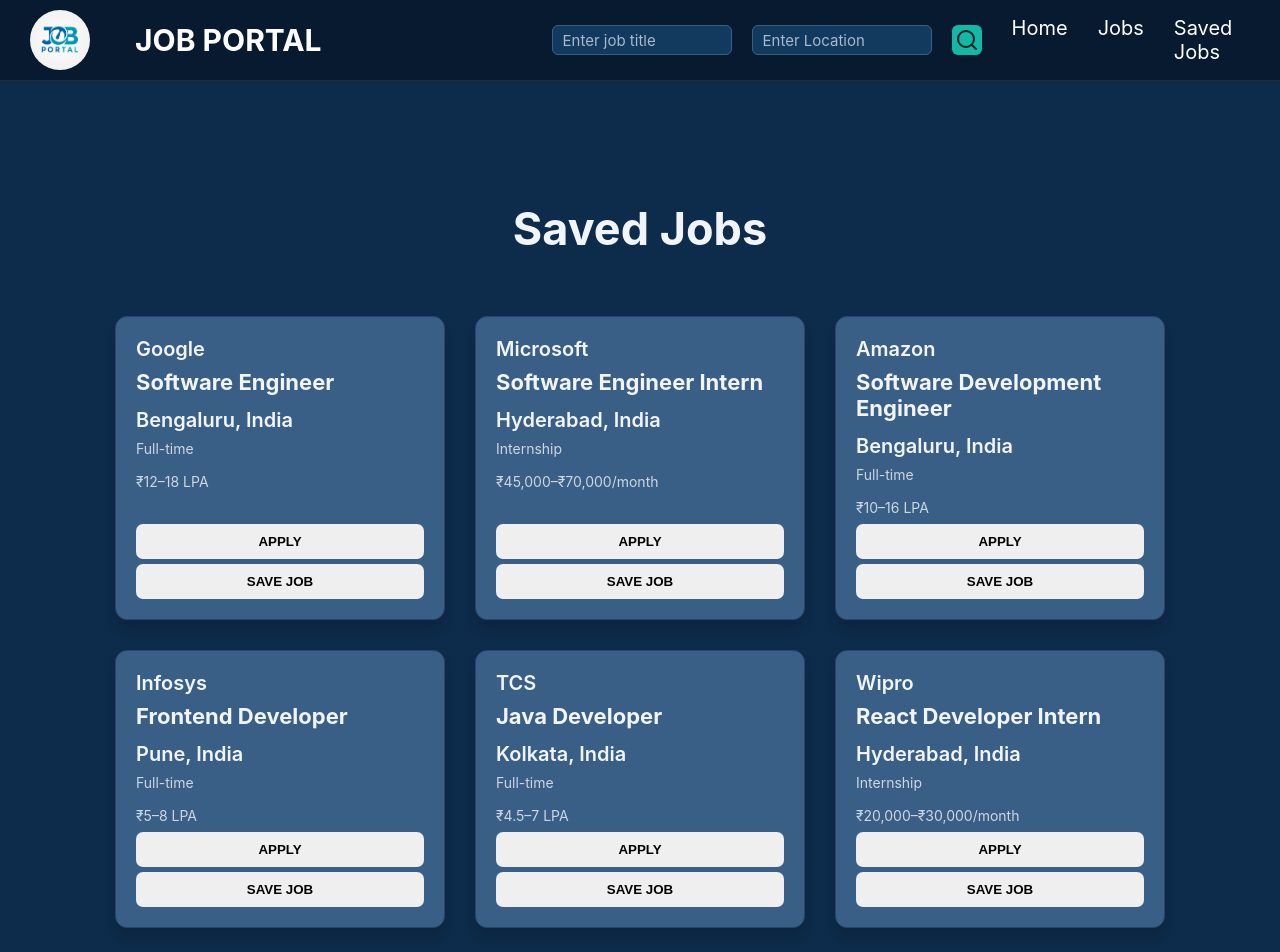
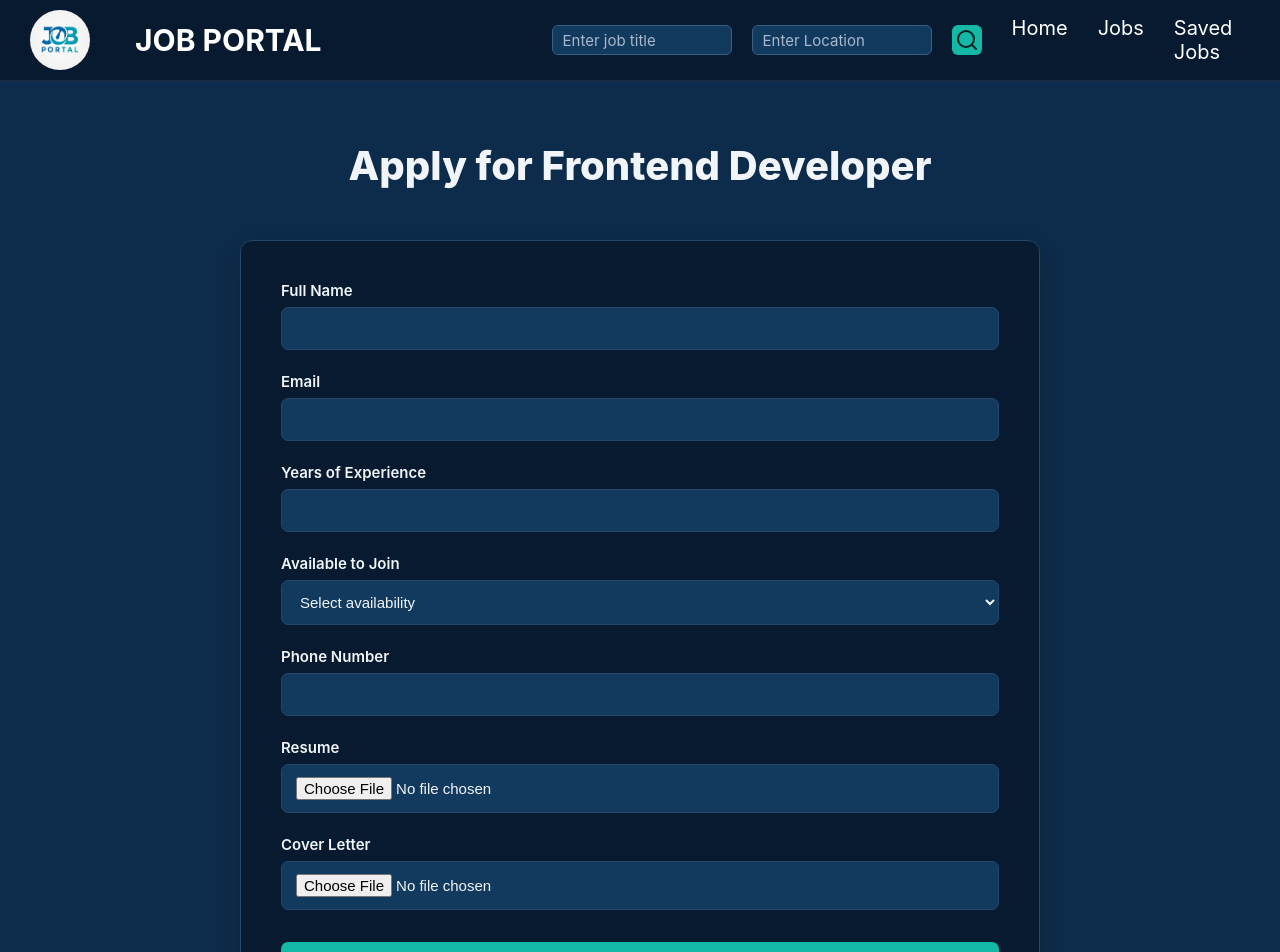
Before and after one commit to Rabisingh-26/job-portal, a React (Vite) app: page / in a window 1280 px wide. Shown: the top 952 px of the page. Built offline with nearby package versions, Linux system fonts and the light colour scheme.

Commit message:
Buildand Style the Apply job page

```diff
--- a/src/App.jsx
+++ b/src/App.jsx
@@ -4,6 +4,7 @@
 import Jobs from './pages/Jobs'
 import JobDetails from './pages/JobDetails'
 import SavedJobs from './pages/SavedJobs'
+import Apply from './pages/Apply'
 
 
 const App = () => {
@@ -12,7 +13,7 @@
 
 
       <Navbar />
-      <SavedJobs />
+      <Apply />
 
 
 
--- a/src/index.css
+++ b/src/index.css
@@ -871,3 +871,120 @@
   justify-content: center;
 
 }
+
+/* Apply page styling */
+
+/* Page heading */
+.apply-container h2 {
+  text-align: center;
+  margin: 60px auto 0;
+  font-size: 40px;
+  font-weight: 800;
+}
+
+/* Main form */
+.apply-form {
+  display: flex;
+  flex-direction: column;
+  align-items: center;
+  gap: 22px;
+
+  width: 80%;
+  max-width: 800px;
+
+  margin: 50px auto 0;
+  padding: 40px;
+
+  background-color: var(--primary);
+  border: 1px solid var(--border);
+  border-radius: 12px;
+  box-shadow: 0 10px 25px rgba(0, 0, 0, 0.15);
+}
+
+/* Each field */
+.form-group {
+  display: flex;
+  flex-direction: column;
+  gap: 7px;
+  width: 100%;
+}
+
+/* Labels */
+.form-group label {
+  font-size: 15px;
+  font-weight: 600;
+  color: var(--text);
+}
+
+/* Inputs and select */
+.form-group input,
+.form-group select,
+.form-group textarea {
+  width: 100%;
+  padding: 12px 14px;
+
+  background-color: var(--input-bg);
+  color: var(--text);
+
+  border: 1px solid var(--border);
+  border-radius: 7px;
+
+  font-size: 15px;
+  outline: none;
+
+  transition: border-color 0.2s ease, box-shadow 0.2s ease;
+}
+
+/* Placeholder */
+.form-group input::placeholder,
+.form-group textarea::placeholder {
+  color: var(--placeholder);
+  opacity: 1;
+}
+
+/* Focus state */
+.form-group input:focus,
+.form-group select:focus,
+.form-group textarea:focus {
+  border-color: var(--accent);
+  box-shadow: 0 0 0 2px rgba(20, 184, 166, 0.15);
+}
+
+
+
+/* Remove number input arrows */
+input[type="number"]::-webkit-inner-spin-button,
+input[type="number"]::-webkit-outer-spin-button {
+  -webkit-appearance: none;
+  margin: 0;
+}
+
+input[type="number"] {
+  appearance: textfield;
+}
+
+/* Submit button */
+.apply-form button[type="submit"] {
+  width: 100%;
+  padding: 12px 20px;
+
+  margin-top: 10px;
+
+  border: none;
+  border-radius: 7px;
+
+  background-color: var(--accent);
+  color: var(--on-accent);
+
+  font-size: 16px;
+  font-weight: 700;
+
+  cursor: pointer;
+
+  transition: background-color 0.2s ease, transform 0.2s ease;
+}
+
+.apply-form button[type="submit"]:hover {
+  background-color: var(--accent-hover);
+  transform: translateY(-2px);
+}
--- a/src/pages/Apply.jsx
+++ b/src/pages/Apply.jsx
@@ -0,0 +1,71 @@
+import React from 'react'
+
+const Apply = () => {
+  return (
+   <main className='apply-container'>
+    <h2>Apply for Frontend Developer</h2>
+
+    <form className='apply-form'>
+
+
+        <div className="form-group">
+            <label htmlFor="name">Full Name</label>
+            <input type="text" id="name" name="name" />
+
+        </div>
+
+        <div className="form-group">
+            <label htmlFor="email">Email</label>
+            <input type="email" id="email" name="email" />
+
+        </div>
+
+
+         <div className="form-group">
+            <label htmlFor="number">Years of Experience</label>
+            <input type="number" id="number" name="number" />
+
+        </div>
+
+
+         <div className="form-group">
+            <label htmlFor="availability">Available to Join</label>
+
+            <select id="availability" name="availability">
+              <option value="">Select availability</option>
+              <option value="immediately">Immediately</option>
+              <option value="15-days">Within 15 days</option>
+              <option value="30-days">Within 30 days</option>
+              <option value="60-days">Within 60 days</option>
+            </select>
+         </div>
+
+
+        <div className="form-group">
+            <label htmlFor="phoneNumber">Phone Number</label>
+            <input type="number" id="phoneNumber" name="phoneNumber" />
+
+
+        </div>
+
+        <div className="form-group">
+            <label htmlFor="resume">Resume</label>
+            <input type="file" id="resume" name="resume" />
+
+        </div>
+
+
+        <div className="form-group">
+            <label htmlFor="coverLetter">Cover Letter</label>
+            <input type="file" id="coverLetter" name="coverLetter" />
+
+        </div>
+
+        <button type="submit">Submit Application</button>
+
+    </form>
+   </main>
+  )
+}
+
+export default Apply
```
